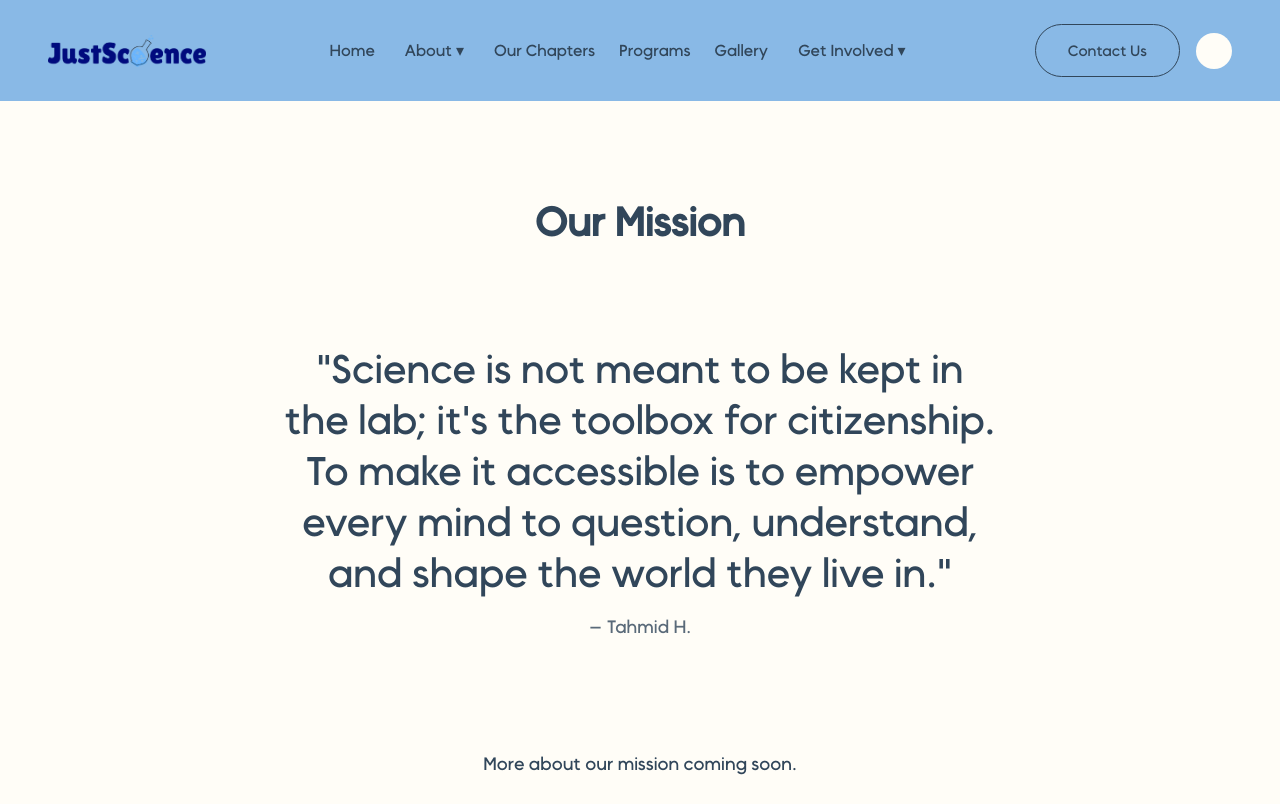
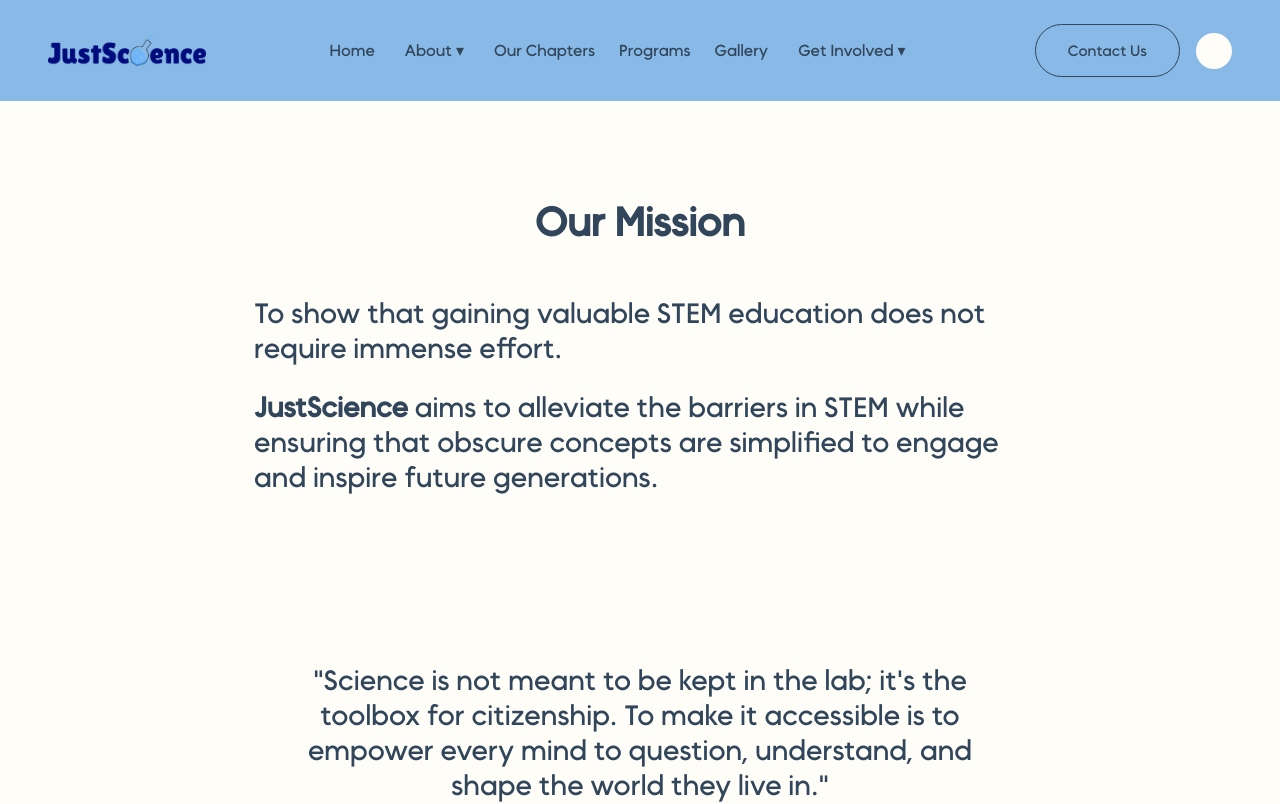
Before and after one commit to Bronsonsalazar629/justscience-landing, a React (Vite) app: page /#/our-mission in a window 1280 px wide. Shown: the top 804 px of the page. Built offline with nearby package versions, Linux system fonts and the light colour scheme.

Commit message:
Add mission intro copy to Our Mission page
Add the "To show that..." / JustScience mission statement above the
quote, with matching lead text sizing, scroll-in animation, and a
scoped smaller quote size for this page only.

```diff
--- a/src/pages/OurMissionPage.css
+++ b/src/pages/OurMissionPage.css
@@ -12,3 +12,20 @@
   color: var(--color-text-primary);
   padding: 0 var(--space-7) var(--space-8);
 }
+
+.mission-intro {
+  max-width: 900px;
+  margin: 0 auto;
+  padding: var(--space-6) var(--space-7) var(--space-6);
+  text-align: left;
+}
+
+.our-mission .quote blockquote {
+  font-size: var(--text-lead);
+}
+
+.mission-intro p {
+  font-size: var(--text-lead);
+  color: var(--color-text-primary);
+  margin: 0 0 var(--space-4);
+}
--- a/src/pages/OurMissionPage.jsx
+++ b/src/pages/OurMissionPage.jsx
@@ -1,3 +1,4 @@
+import { motion } from 'framer-motion';
 import { QuoteSection } from '../components/QuoteSection';
 import './OurMissionPage.css';
 
@@ -5,8 +6,21 @@ export function OurMissionPage() {
   return (
     <section className="our-mission">
       <h1>Our Mission</h1>
+      <motion.div
+        className="mission-intro"
+        initial={{ opacity: 0, y: 30 }}
+        whileInView={{ opacity: 1, y: 0 }}
+        viewport={{ once: true, amount: 0.3 }}
+        transition={{ duration: 0.6 }}
+      >
+        <p>To show that gaining valuable STEM education does not require immense effort.</p>
+        <p>
+          <strong>JustScience</strong> aims to alleviate the barriers in STEM
+          while ensuring that obscure concepts are simplified to engage and
+          inspire future generations.
+        </p>
+      </motion.div>
       <QuoteSection />
-      <p>More about our mission coming soon.</p>
     </section>
   );
 }
--- a/src/styles/tokens.css
+++ b/src/styles/tokens.css
@@ -47,6 +47,7 @@
   --text-body: 18px;
   --text-body-lg: 20px;
   --text-body-xl: 22px;
+  --text-lead: 28px;
   --text-h1: 56px;
   --text-h2: 40px;
   --text-button: 15px;
```
Also changed, not shown: 1 other file (tests, documents, lock files or other folders).
